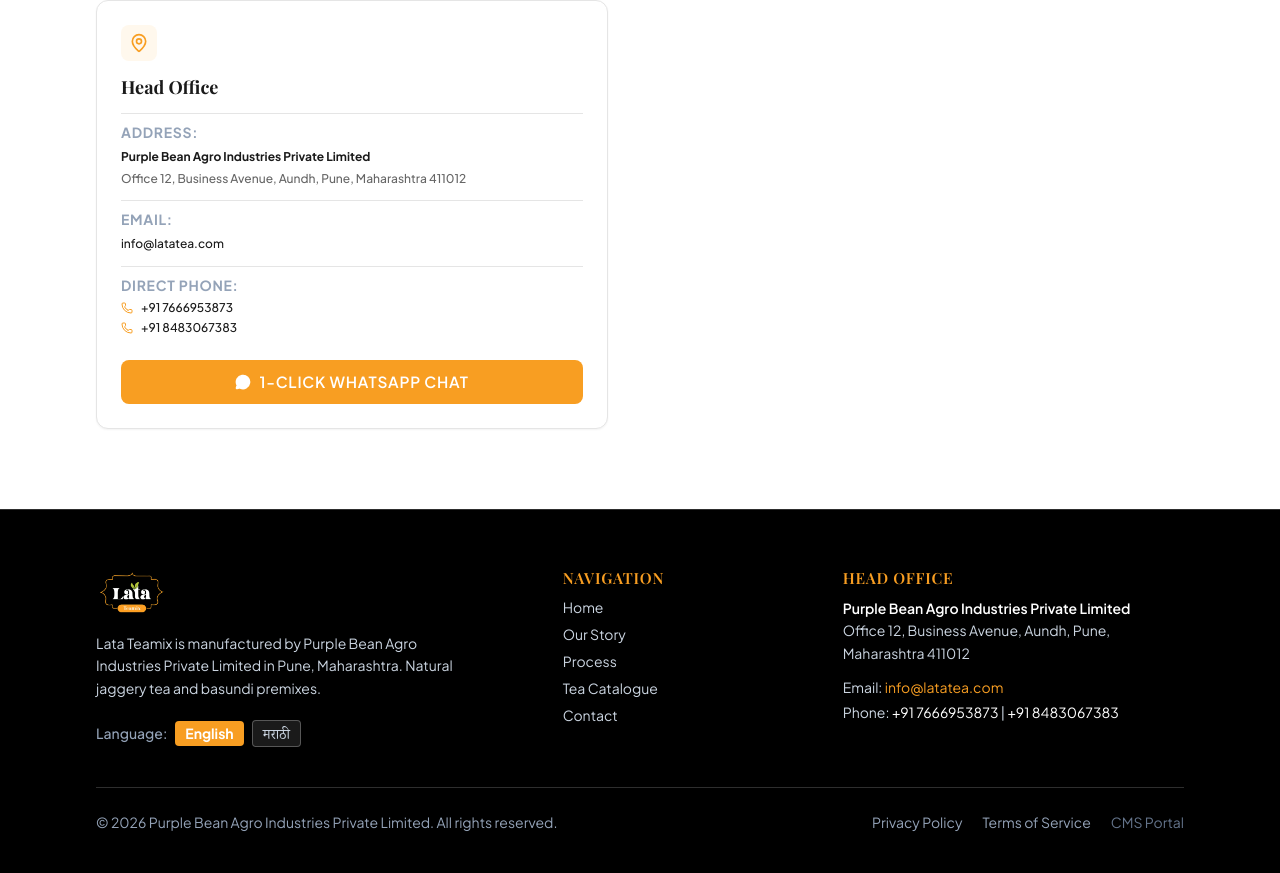
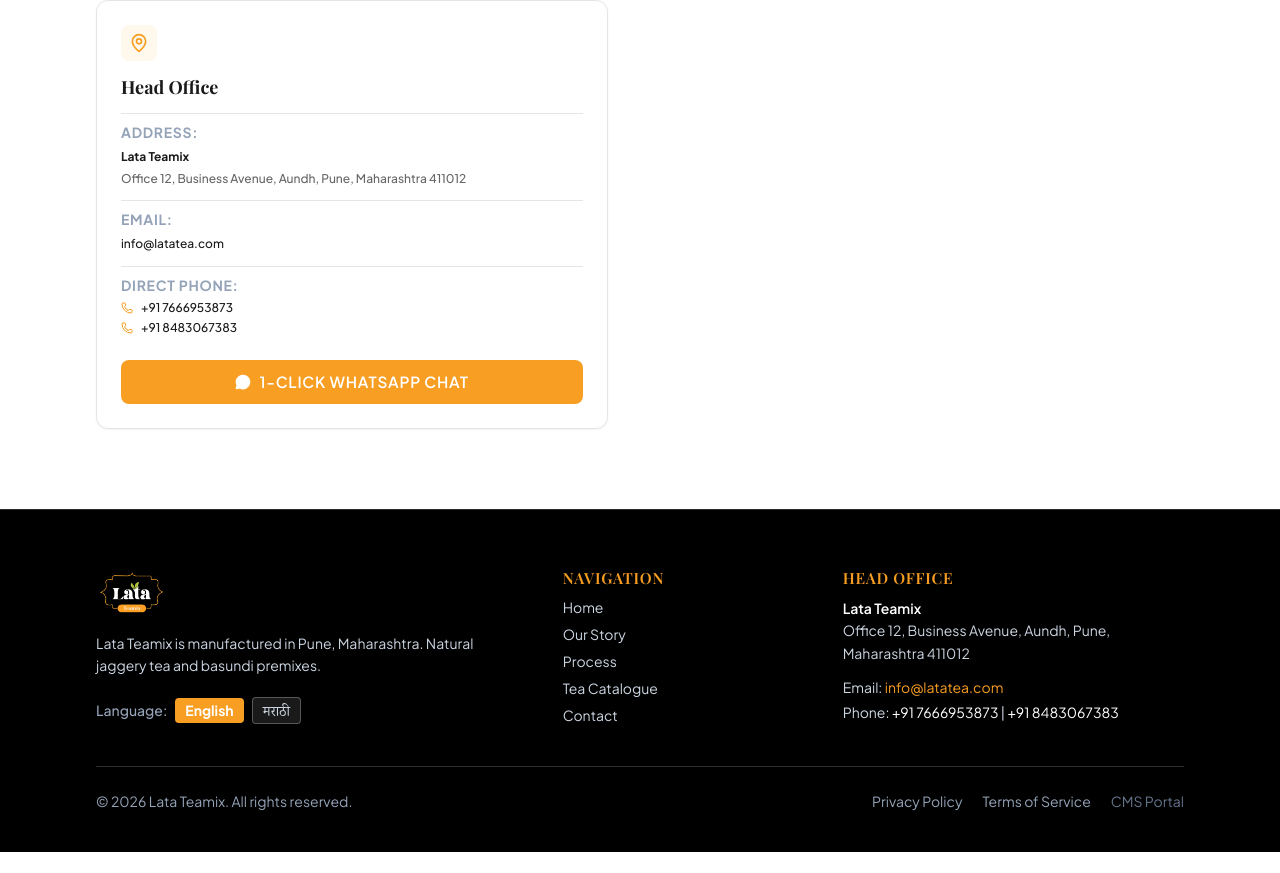
Before and after one commit to PTejasKr/LataTea, a React (Vite) app: page / in a window 1280 px wide. Shown: the part 2374-3247 px from the top of the page. After the commit the page ends 3226 px from the top, so only its background shows below. Built offline with nearby package versions, Linux system fonts and the light colour scheme; no server answers.

Commit message:
chore: remove references to Purple Bean Agro Industries

```diff
--- a/src/components/admin/ContactManagerView.tsx
+++ b/src/components/admin/ContactManagerView.tsx
@@ -105,7 +105,7 @@
             </label>
             <input
               type="text"
-              placeholder="e.g. Purple Bean Agro Industries Private Limited"
+              placeholder="e.g. Lata Teamix"
               value={contact.companyName}
               onChange={e => handleChange('companyName', e.target.value)}
               className="w-full px-3.5 py-2.5 rounded-sm border border-[#222] bg-[#0a0a0a] text-white font-sans text-cms-small focus:ring-1 focus:ring-[#333]"
--- a/src/components/public/Footer.tsx
+++ b/src/components/public/Footer.tsx
@@ -23,8 +23,8 @@
 
             <p className="text-pub-small text-slate-300 font-sans leading-relaxed max-w-sm">
               {language === 'en'
-                ? 'Lata Teamix is manufactured by Purple Bean Agro Industries Private Limited in Pune, Maharashtra. Natural jaggery tea and basundi premixes.'
-                : 'पर्पल बीन अ‍ॅग्रो इंडस्ट्रीज प्रायव्हेट लिमिटेड, पुणे. नैसर्गिक गूळ चहा आणि बासुंदी प्रीमिक्स.'}
+                ? 'Lata Teamix is manufactured in Pune, Maharashtra. Natural jaggery tea and basundi premixes.'
+                : 'पुणे, महाराष्ट्र. नैसर्गिक गूळ चहा आणि बासुंदी प्रीमिक्स.'}
             </p>
 
             {/* Language Switcher in Footer */}
@@ -113,8 +113,8 @@
         <div className="pt-6 flex flex-col sm:flex-row items-center justify-between gap-3 text-pub-small font-sans text-slate-400">
           <div>
             {language === 'en'
-              ? '© 2026 Purple Bean Agro Industries Private Limited. All rights reserved.'
-              : '© २०२६ पर्पल बीन अ‍ॅग्रो इंडस्ट्रीज प्रायव्हेट लिमिटेड. सर्व हक्क राखीव.'}
+              ? '© 2026 Lata Teamix. All rights reserved.'
+              : '© २०२६ लता टीमिक्स. सर्व हक्क राखीव.'}
           </div>
 
           <div className="flex items-center gap-5">
--- a/src/components/public/PublicWebsite.tsx
+++ b/src/components/public/PublicWebsite.tsx
@@ -68,7 +68,7 @@
             </h1>
             <div className="h-0.5 w-12 bg-[#2E7D32]" />
             <p className="text-sm text-slate-700 leading-relaxed font-sans">
-              Purple Bean Agro Industries Private Limited operates under strict compliance with Indian food safety laws (FSSAI Lic: 11525996000709), fair trade, and corporate data confidentiality.
+              We operate under strict compliance with Indian food safety laws (FSSAI Lic: 11525996000709), fair trade, and corporate data confidentiality.
             </p>
             <p className="text-xs text-slate-500 font-sans">
               Registered Office: Office 12, Business Avenue, Aundh, Pune, Maharashtra 411012. For official correspondence, email info@latatea.com.
--- a/src/components/public/RegistrationAndContact.tsx
+++ b/src/components/public/RegistrationAndContact.tsx
@@ -49,7 +49,7 @@
                   {t('Address:')}
                 </span>
                 <p className="text-xs text-brand-text-muted font-sans leading-relaxed font-medium">
-                  <strong className="text-brand-primary block mb-0.5">{contact.companyName || 'Purple Bean Agro Industries Pvt Ltd'}</strong>
+                  <strong className="text-brand-primary block mb-0.5">{contact.companyName || 'Lata Teamix'}</strong>
                   {contact.address || 'Office 12, Business Avenue, Aundh, Pune, Maharashtra 411012'}
                 </p>
               </div>
--- a/src/data/defaultContent.ts
+++ b/src/data/defaultContent.ts
@@ -450,8 +450,8 @@
       mr: 'अस्सल चहा, नैसर्गिक गोडवा'
     },
     subheading: {
-      en: 'Made in Pune by Purple Bean Agro Industries Private Limited.',
-      mr: 'पर्पल बीन अ‍ॅग्रो इंडस्ट्रीज प्रायव्हेट लिमिटेड, पुणे.'
+      en: 'Made in Pune, Maharashtra.',
+      mr: 'पुणे, महाराष्ट्र.'
     },
     introduction: {
       en: 'Most everyday tea relies on refined white sugar. We built Lata Teamix to give families and businesses an easy way to brew traditional jaggery chai without milk curdling or burnt notes.',
@@ -689,8 +689,8 @@
       mr: '“अस्सल चहा. शुद्ध गूळ. अवघ्या ३ मिनिटांत.”'
     },
     subtext: {
-      en: 'Purple Bean Agro Industries Private Limited — Pune, Maharashtra',
-      mr: 'पर्पल बीन अ‍ॅग्रो इंडस्ट्रीज प्रायव्हेट लिमिटेड — पुणे, महाराष्ट्र'
+      en: 'Pune, Maharashtra',
+      mr: 'पुणे, महाराष्ट्र'
     },
     author: {
       en: 'Lata Teamix',
@@ -721,12 +721,12 @@
   // FOOTER
   footer: {
     aboutText: {
-      en: 'Lata Teamix is manufactured by Purple Bean Agro Industries Private Limited in Pune, Maharashtra. Natural jaggery tea and basundi premixes.',
-      mr: 'पर्पल बीन अ‍ॅग्रो इंडस्ट्रीज प्रायव्हेट लिमिटेड, पुणे. नैसर्गिक गूळ चहा आणि बासुंदी प्रीमिक्स.'
+      en: 'Lata Teamix is manufactured in Pune, Maharashtra. Natural jaggery tea and basundi premixes.',
+      mr: 'पुणे, महाराष्ट्र. नैसर्गिक गूळ चहा आणि बासुंदी प्रीमिक्स.'
     },
     copyrightText: {
-      en: '© 2026 Purple Bean Agro Industries Private Limited. All rights reserved.',
-      mr: '© २०२६ पर्पल बीन अ‍ॅग्रो इंडस्ट्रीज प्रायव्हेट लिमिटेड. सर्व हक्क राखीव.'
+      en: '© 2026 Lata Teamix. All rights reserved.',
+      mr: '© २०२६ लता टीमिक्स. सर्व हक्क राखीव.'
     },
     legalLinks: [
       { label: { en: 'Privacy Policy', mr: 'गोपनीयता धोरण' }, url: '/privacy' },
@@ -810,7 +810,7 @@
     fontBody: 'Plus Jakarta Sans, sans-serif'
   },
   contact: {
-    companyName: 'Purple Bean Agro Industries Private Limited',
+    companyName: 'Lata Teamix',
     address: 'Office 12, Business Avenue, Aundh, Pune, Maharashtra 411012',
     email: 'info@latatea.com',
     phone1: '+91 7666953873',
@@ -832,8 +832,8 @@
       mr: 'लता टी — अस्सल गूळ बासुंदी चहा'
     },
     metaDescription: {
-      en: 'Assam CTC tea and pure cane jaggery. Ready in 3 minutes. Made by Purple Bean Agro Industries in Pune.',
-      mr: 'आसाम चहा आणि शुद्ध गूळ. ३ मिनिटांत तयार. पर्पल बीन अ‍ॅग्रो इंडस्ट्रीज, पुणे.'
+      en: 'Assam CTC tea and pure cane jaggery. Ready in 3 minutes. Made in Pune.',
+      mr: 'आसाम चहा आणि शुद्ध गूळ. ३ मिनिटांत तयार. पुणे, महाराष्ट्र.'
     },
     ogTitle: {
       en: 'Lata Teamix — Jaggery Basundi Chai',
--- a/src/data/translations.ts
+++ b/src/data/translations.ts
@@ -110,7 +110,7 @@
 Object.assign(UI_TRANSLATIONS, {
   'ABOUT LATA TEAMIX': { en: 'ABOUT LATA TEAMIX', mr: 'लता टीमिक्स बद्दल' },
   'Indian Tea & Jaggery Blends': { en: 'Indian Tea & Jaggery Blends', mr: 'भारतीय चहा आणि गुळाचे ब्लेंड्स' },
-  'Manufactured with pride by Purple Bean Agro Industries Private Limited in Pune, Maharashtra.': { en: 'Manufactured with pride by Purple Bean Agro Industries Private Limited in Pune, Maharashtra.', mr: 'पर्पल बीन ॲग्रो इंडस्ट्रीज प्रायव्हेट लिमिटेड द्वारे पुणे, महाराष्ट्र येथे अभिमानाने उत्पादित.' },
+  'Manufactured with pride in Pune, Maharashtra.': { en: 'Manufactured with pride in Pune, Maharashtra.', mr: 'पुणे, महाराष्ट्र येथे अभिमानाने उत्पादित.' },
   'PURPOSE & STANDARDS': { en: 'PURPOSE & STANDARDS', mr: 'उद्देश आणि मानके' },
   'Unadulterated Tea in Every Boiling Cup': { en: 'Unadulterated Tea in Every Boiling Cup', mr: 'प्रत्येक उकळत्या कपात शुद्ध चहा' },
   'Lata Teamix was established to solve an everyday challenge: giving families, cafes, and corporate workplaces access to authentic jaggery chai without curdling milk or burning sweetness.': { en: 'Lata Teamix was established to solve an everyday challenge: giving families, cafes, and corporate workplaces access to authentic jaggery chai without curdling milk or burning sweetness.', mr: 'दूध न फाटता किंवा गोडवा न जाळता कुटुंबे, कॅफे आणि कॉर्पोरेट कार्यालयांना अस्सल गुळाचा चहा उपलब्ध करून देण्याचे रोजचे आव्हान सोडवण्यासाठी लता टीमिक्सची स्थापना करण्यात आली.' },
--- a/src/pages/AboutPage.tsx
+++ b/src/pages/AboutPage.tsx
@@ -20,7 +20,7 @@
             {t('Indian Tea & Jaggery Blends')}
           </h1>
           <p className="mt-2 text-pub-body text-slate-200 font-sans max-w-xl mx-auto">
-            {t('Manufactured with pride by Purple Bean Agro Industries Private Limited in Pune, Maharashtra.')}
+            {t('Manufactured with pride in Pune, Maharashtra.')}
           </p>
         </div>
       </section>
```
